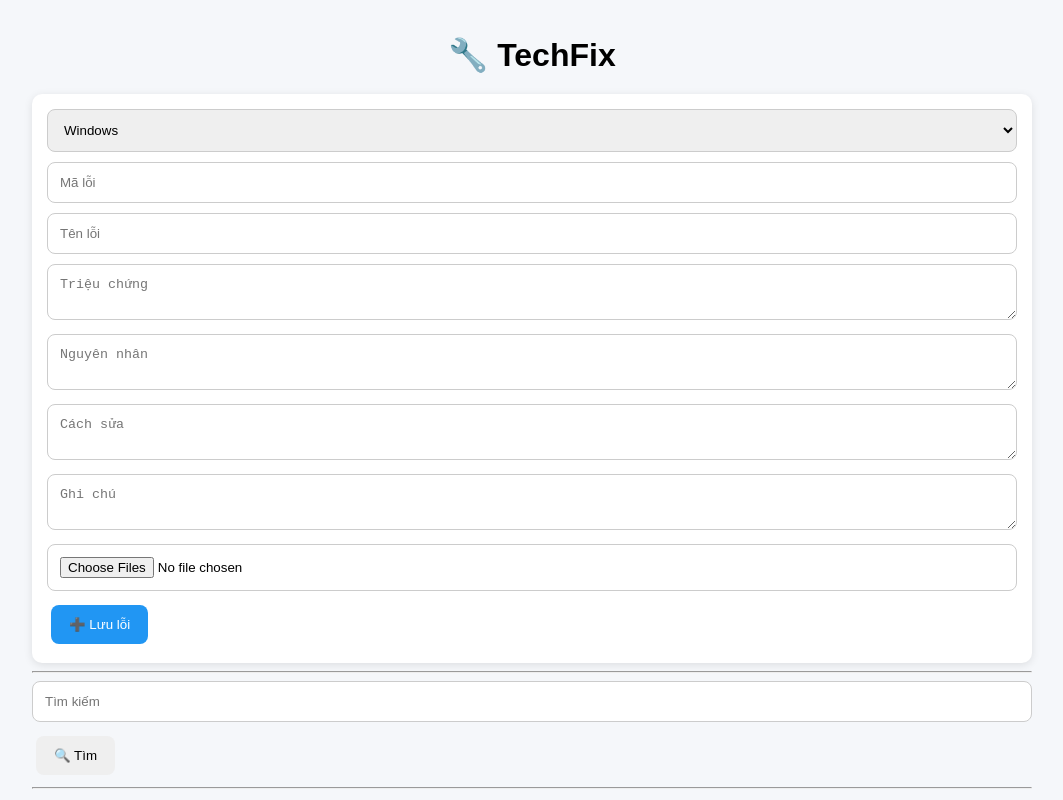
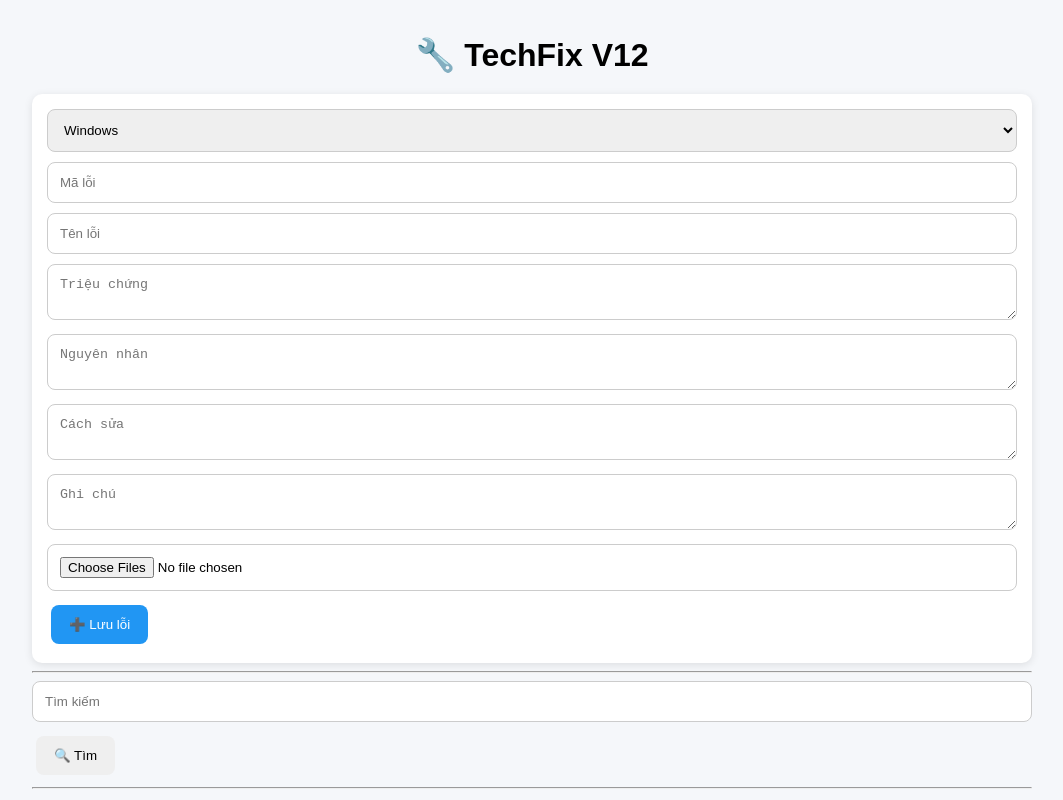
Before and after one commit to anhthuttiktok2026-cloud/TechFix, a plain HTML site: page index.html in a window 1280 px wide. Shown: the top 800 px of the page, without its empty margins (108-1171 px from the left). Drawn offline with Linux system fonts and the light colour scheme.

Commit message:
Show V12

```diff
--- a/index.html
+++ b/index.html
@@ -17,7 +17,7 @@
 
 <body>
 
-<h1>🔧 TechFix</h1>
+<h1>🔧 TechFix V12</h1>
 
 <!-- FORM -->
 <div class="form">
```
